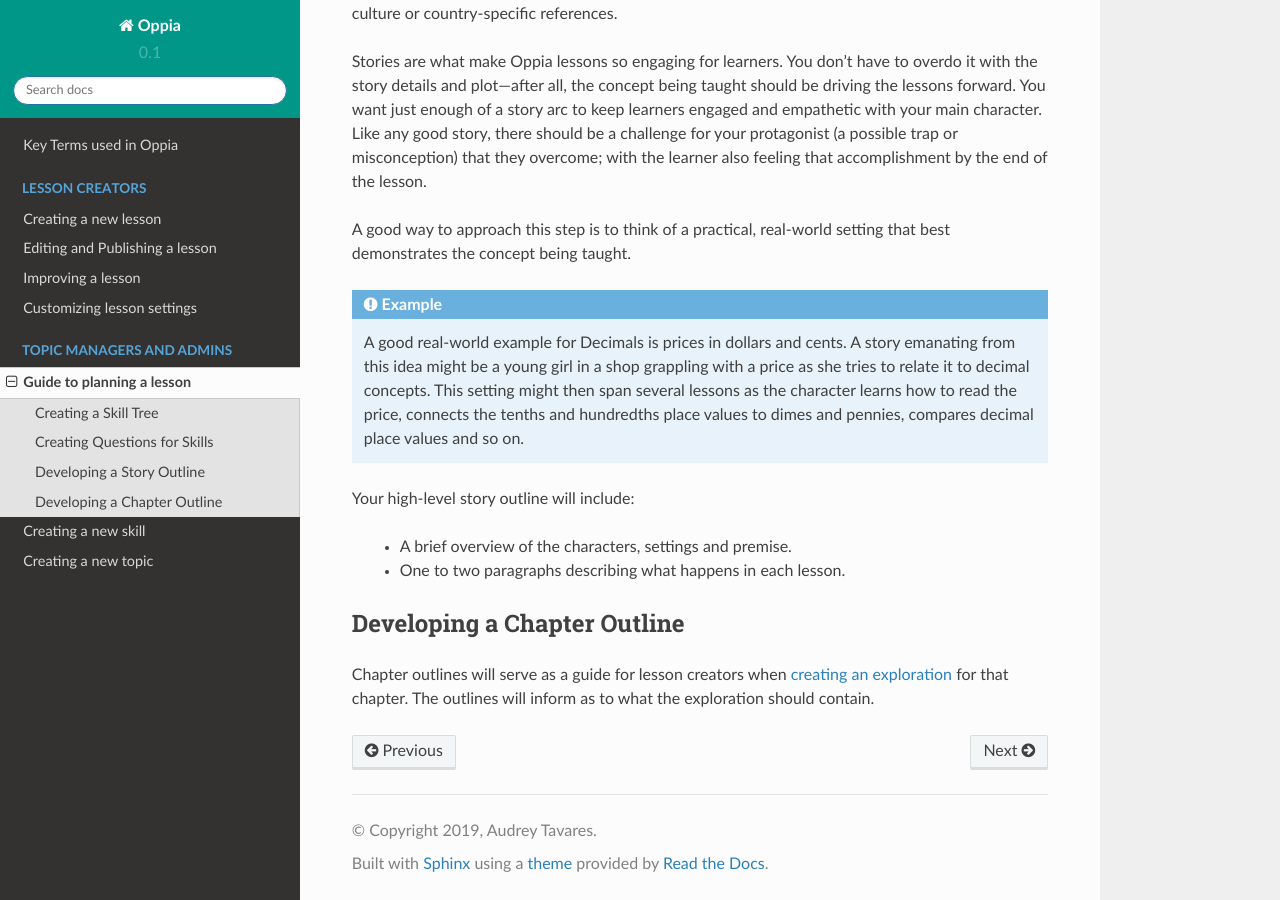
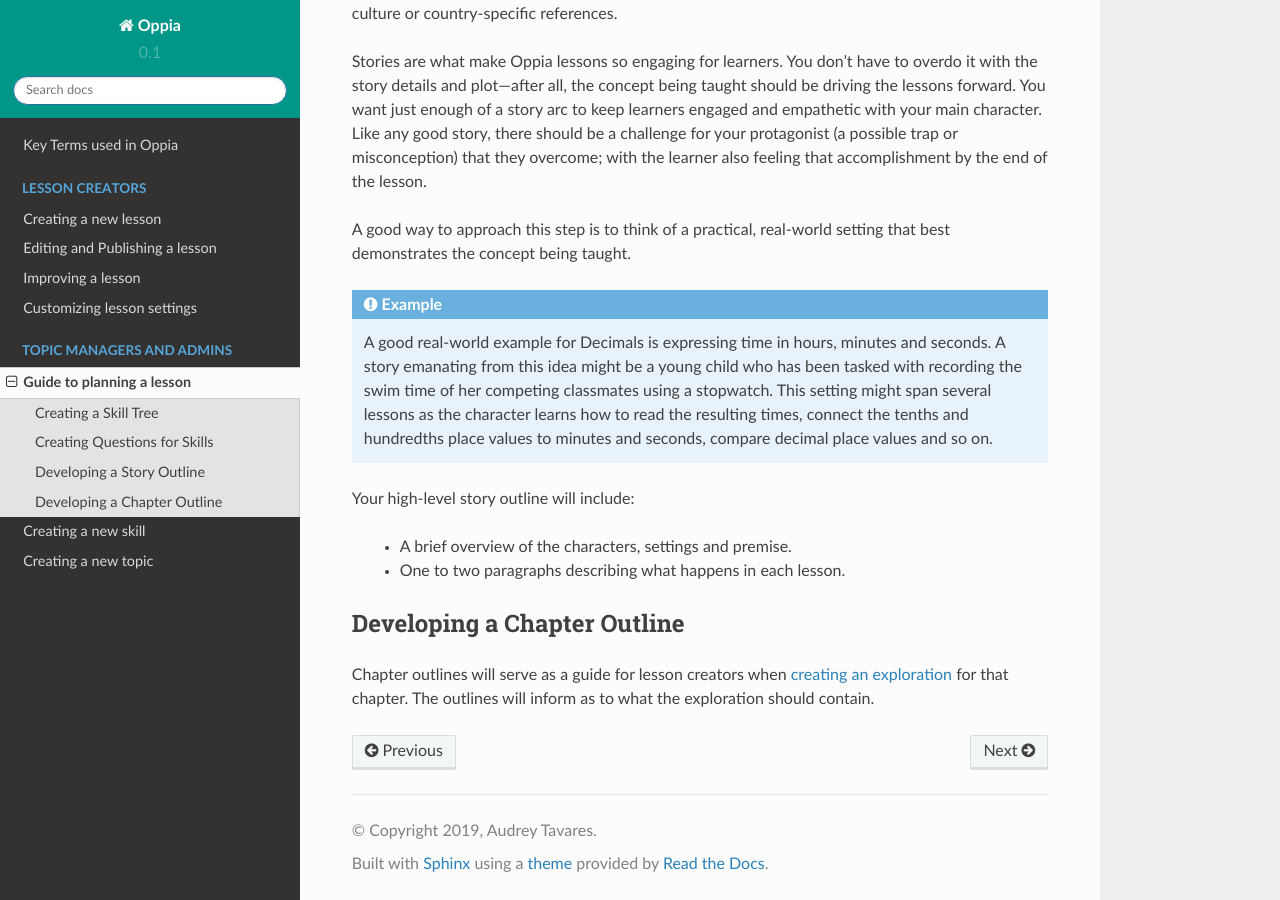
Before and after one commit to audstav/oppiadocstest, a Sphinx documentation site: the page built from docs/source/admins/guide.rst, in a window 1280 px wide and 900 px high, scrolled down 3922 px. Built offline with Sphinx 7.4.7 and the Read the Docs theme 2.0.0, drawn with Linux system fonts in a browser that asks for light colours.

Commit message:
Changed Guide example

```diff
--- a/docs/source/admins/guide.rst
+++ b/docs/source/admins/guide.rst
@@ -121,7 +121,7 @@
 
 .. admonition:: Example
 
-   A good real-world example for Decimals is prices in dollars and cents. A story emanating from this idea might be a young girl in a shop grappling with a price as she tries to relate it to decimal concepts. This setting might then span several lessons as the character learns how to read the price, connects the tenths and hundredths place values to dimes and pennies, compares decimal place values and so on.
+   A good real-world example for Decimals is expressing time in hours, minutes and seconds. A story emanating from this idea might be a young child who has been tasked with recording the swim time of her competing classmates using a stopwatch. This setting might span several lessons as the character learns how to read the resulting times, connect the tenths and hundredths place values to minutes and seconds, compare decimal place values and so on.
 
 Your high-level story outline will include:
 
```
